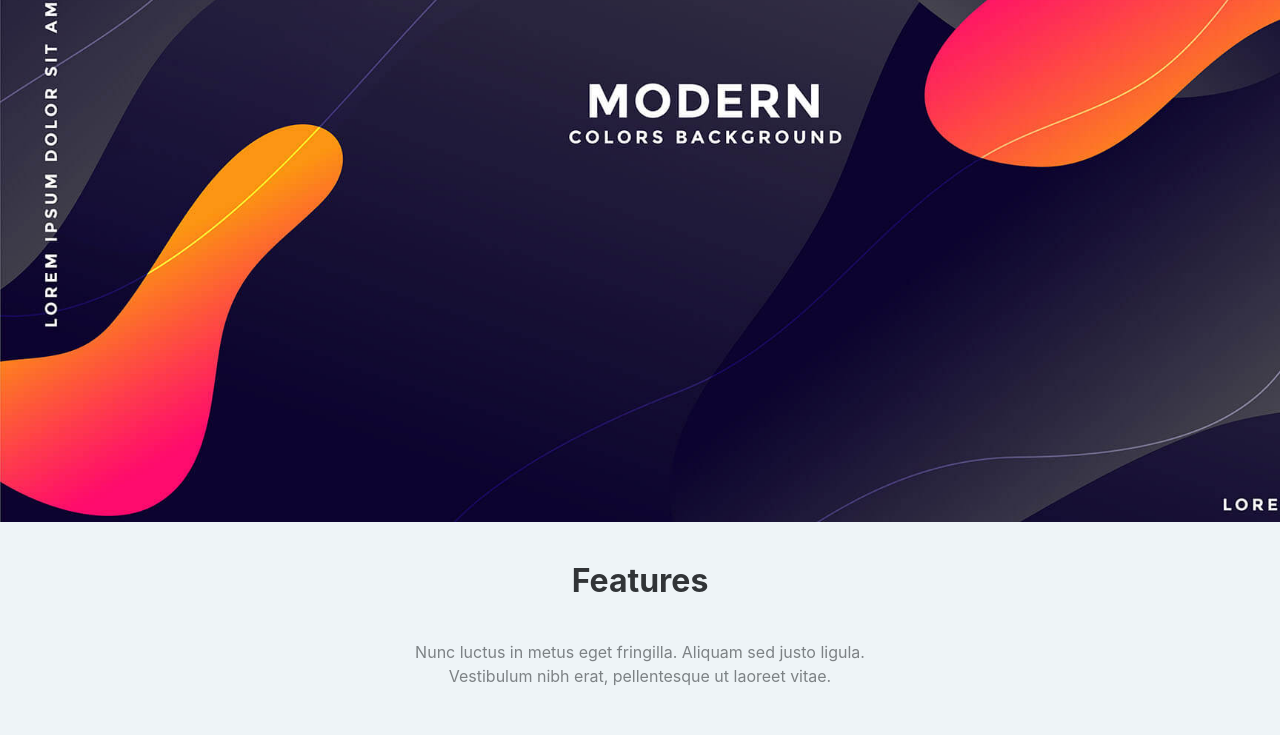
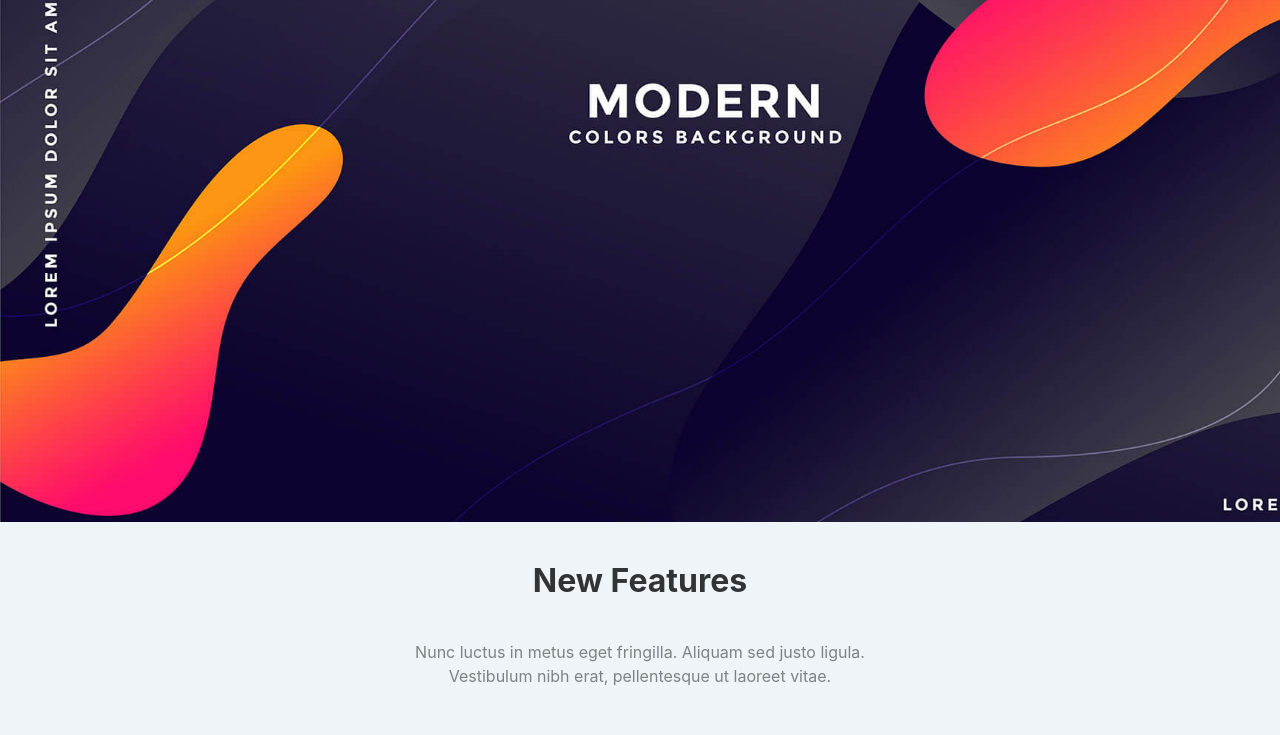
Before and after one commit to wprashed/corporate, a plain HTML site: page index.html in a window 1280 px wide. Shown: the part 358-1093 px from the top of the page. Drawn offline with Linux system fonts and the light colour scheme; files whose address does not match are found by name.

Commit message:
Feature update

```diff
--- a/index.html
+++ b/index.html
@@ -38,7 +38,7 @@
     <div class="features-boxed" id="feature">
         <div class="container">
             <div class="intro">
-                <h2 class="text-center">Features </h2>
+                <h2 class="text-center">New Features </h2>
                 <p class="text-center">Nunc luctus in metus eget fringilla. Aliquam sed justo ligula. Vestibulum nibh erat, pellentesque ut laoreet vitae.</p>
             </div>
             <div class="row justify-content-center features">
```
Also changed, not shown: 1 other file.
